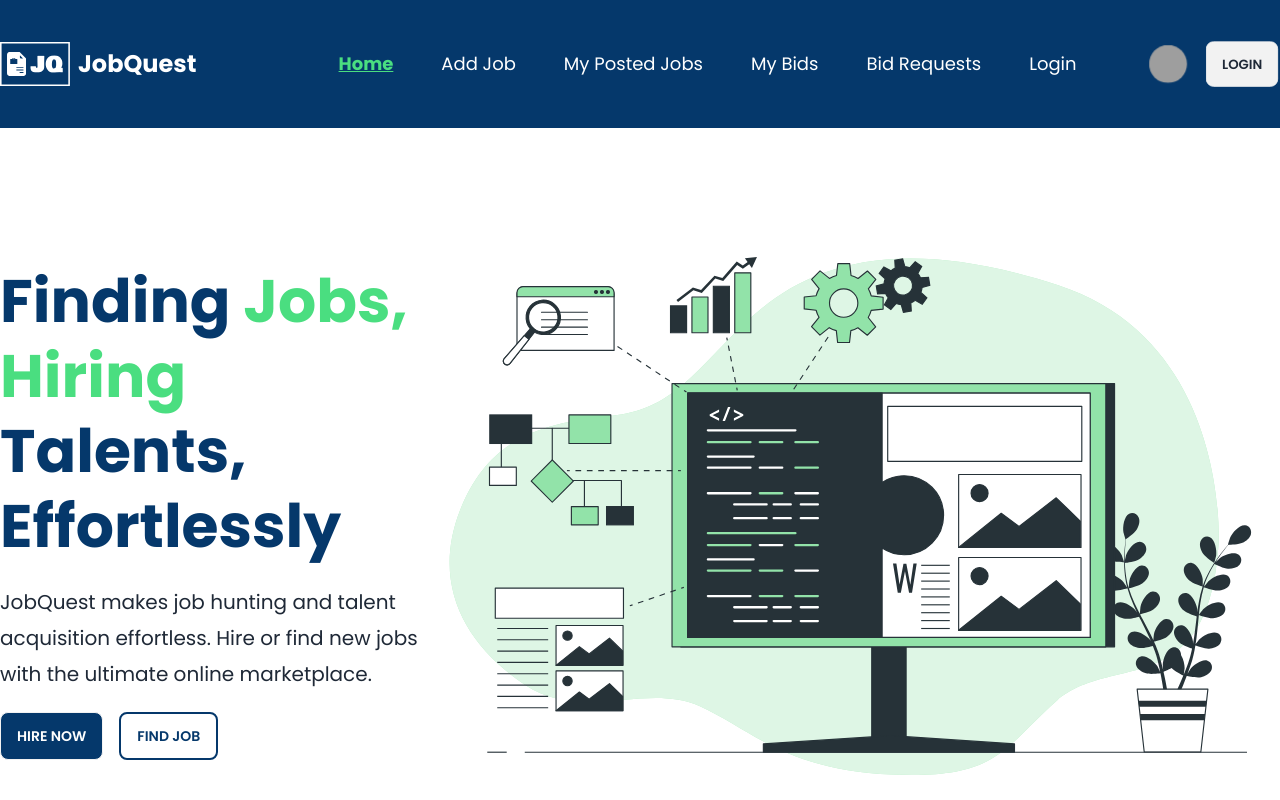
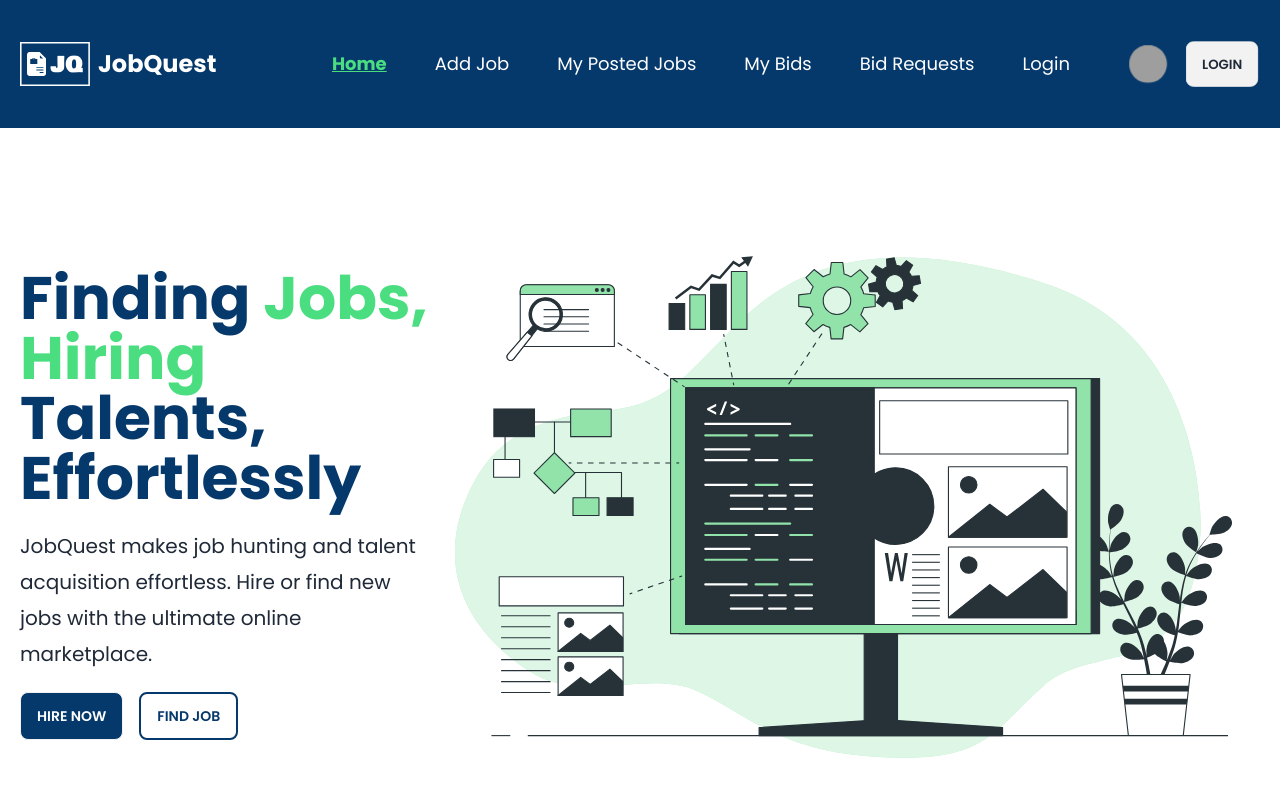
Before and after one commit to searchsakib/jobquery-client, a React (Vite) app: page / in a window 1280 px wide. Shown: the top 800 px of the page. Built offline with nearby package versions, Linux system fonts and the light colour scheme; grey boxes are pictures that could not be loaded.

Commit message:
found best padding for all screen sizes

```diff
--- a/src/components/Banner/Banner.jsx
+++ b/src/components/Banner/Banner.jsx
@@ -2,11 +2,11 @@ import bannerImg from '/images/banner.svg';
 
 const Banner = () => {
   return (
-    <div className="max-w-screen-xl mx-auto flex items-center justify-between">
+    <div className="max-w-screen-xl mx-auto flex items-center justify-between px-3 md:px-5 2xl:0">
       <div className="w-1/3">
         <div>
           <h2
-            className="text-6xl font-bold text-[#05386B] pb-5 leading-tight
+            className="text-4xl md:text-6xl font-bold text-[#05386B] pb-5 leading-tight
         "
           >
             Finding <span className="text-green-400">Jobs,</span>{' '}
@@ -29,7 +29,7 @@ const Banner = () => {
         </div>
       </div>
       <div className="w-2/3">
-        <img src={bannerImg} alt="" />
+        <img src={bannerImg} alt="banner image" />
       </div>
     </div>
   );
--- a/src/components/Navbar/Navbar.jsx
+++ b/src/components/Navbar/Navbar.jsx
@@ -96,7 +96,7 @@ const NavBar = () => {
   );
 
   return (
-    <div className="flex flex-row-reverse xl:flex-row px-3 md:px-5 lg:px-5 xl:px-0 items-center justify-between max-w-screen-xl mx-auto py-10">
+    <div className="flex flex-row-reverse xl:flex-row px-3 md:px-5 2xl:0 items-center justify-between max-w-screen-xl mx-auto py-10">
       <div>
         <Link>
           <div className="flex items-center justify-center">
```
